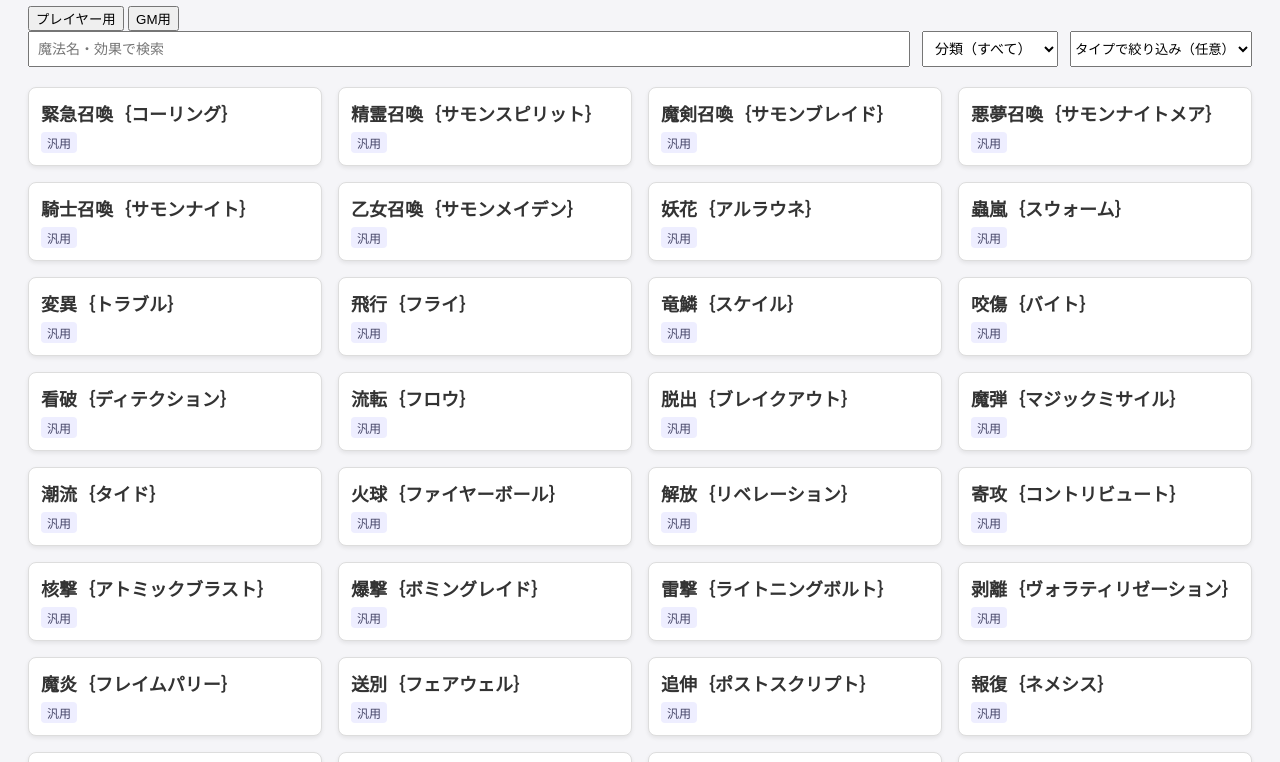
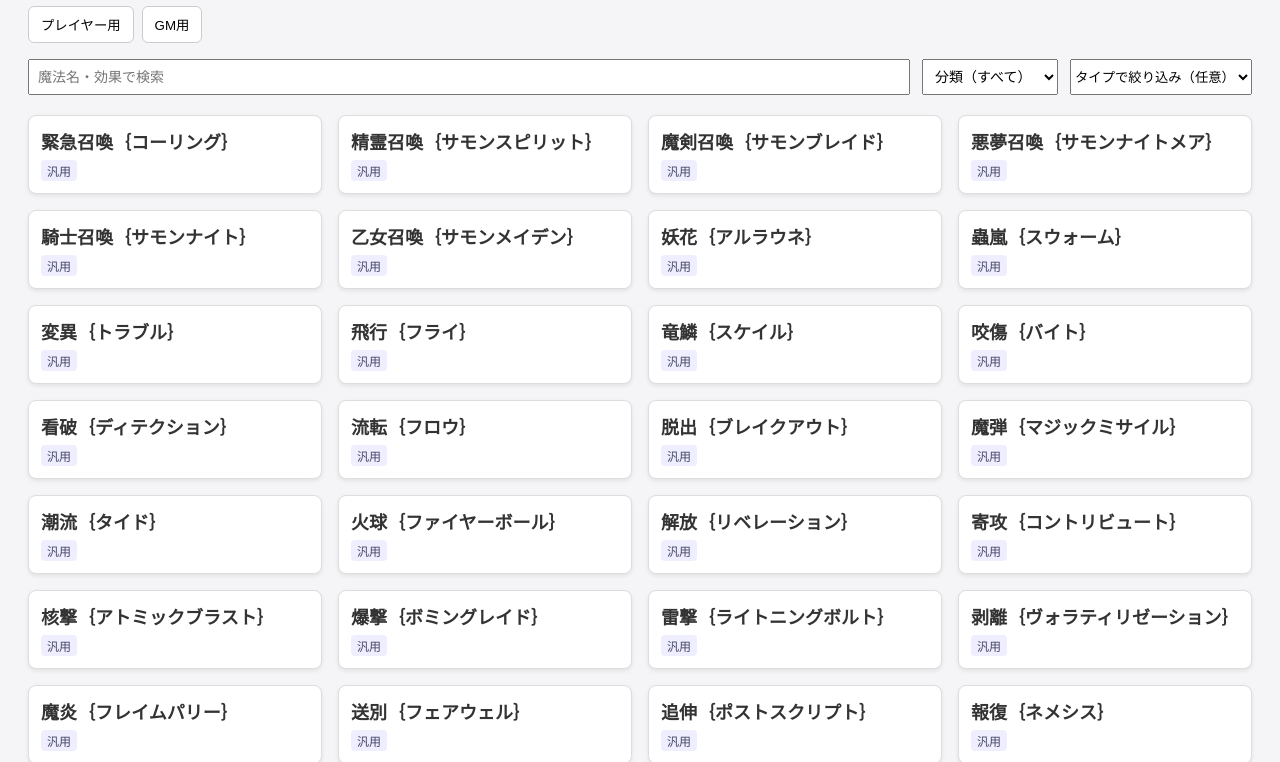
Before and after one commit to MetaZ2580/magirogi_spell, a plain HTML site: page index.html in a window 1280 px wide. Shown: the part 109-871 px from the top of the page. Drawn offline with Linux system fonts and the light colour scheme.

Commit message:
Add mode switch styles to search.css
Added styles for mode switch buttons.

```diff
--- a/search.css
+++ b/search.css
@@ -63,3 +63,17 @@ h1 {
 .card-link:hover {
   text-decoration: underline;
 }
+
+.mode-switch {
+  display: flex;
+  gap: 8px;
+  margin-bottom: 16px;
+}
+
+.mode-switch button {
+  padding: 8px 12px;
+  border: 1px solid #ccc;
+  border-radius: 6px;
+  background: white;
+  cursor: pointer;
+}
```
